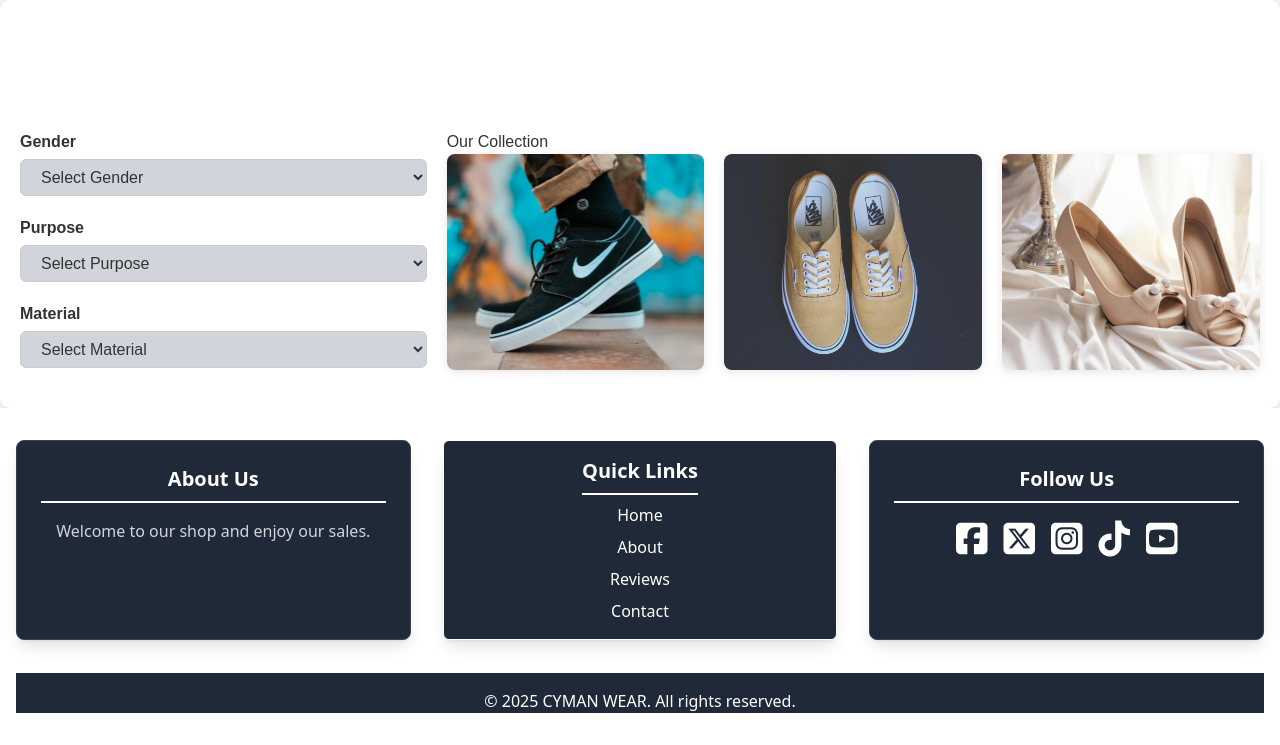
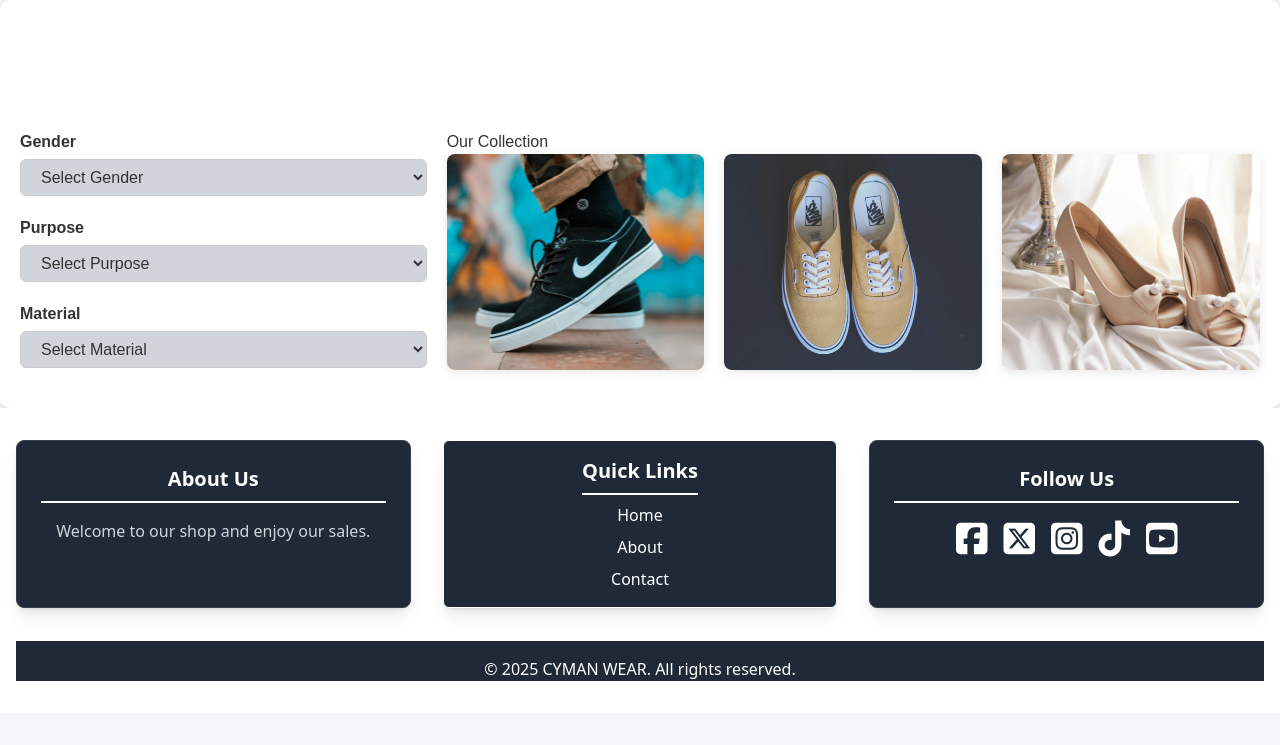
Before and after one commit to Manu-722/cyman-wears, a plain HTML site: page index.html in a window 1280 px wide. Shown: the part 1612-2357 px from the top of the page. After the commit the page ends 2325 px from the top, so only its background shows below. Drawn offline with nearby package versions, Linux system fonts and the light colour scheme.

```diff
--- a/index.html
+++ b/index.html
@@ -186,7 +186,7 @@
                     <ul class="mt-2 space-y-2 text-center">
                         <li><a href="index.html" class="hover:text-yellow-500 text-white">Home</a></li>
                         <li><a href="about.html" class="hover:text-yellow-500 text-white">About</a></li>
-                        <li><a href="reviews.html" class="hover:text-yellow-500 text-white">Reviews</a></li>
+
                         <li><a href="contact.html" class="hover:text-yellow-500 text-white">Contact</a></li>
                     </ul>
                 </div>
```
